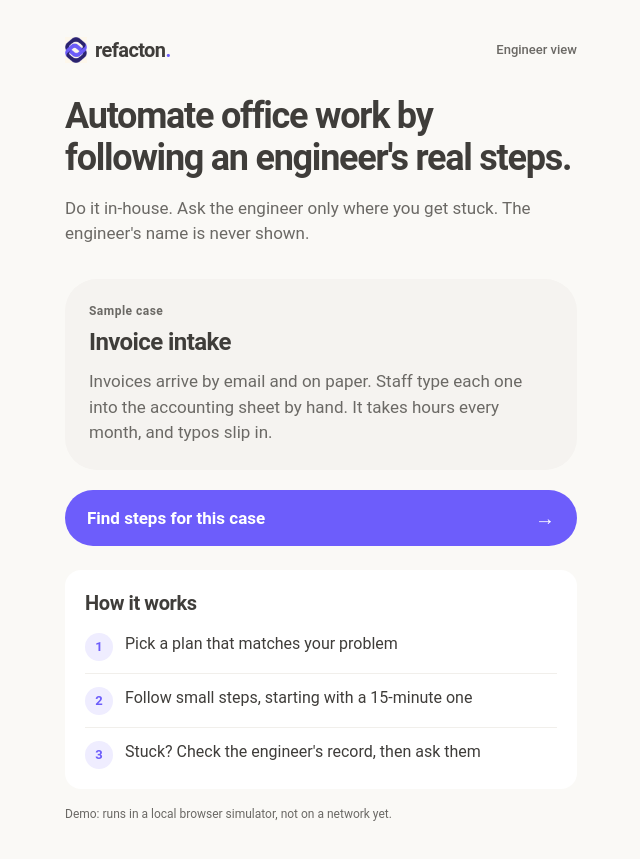
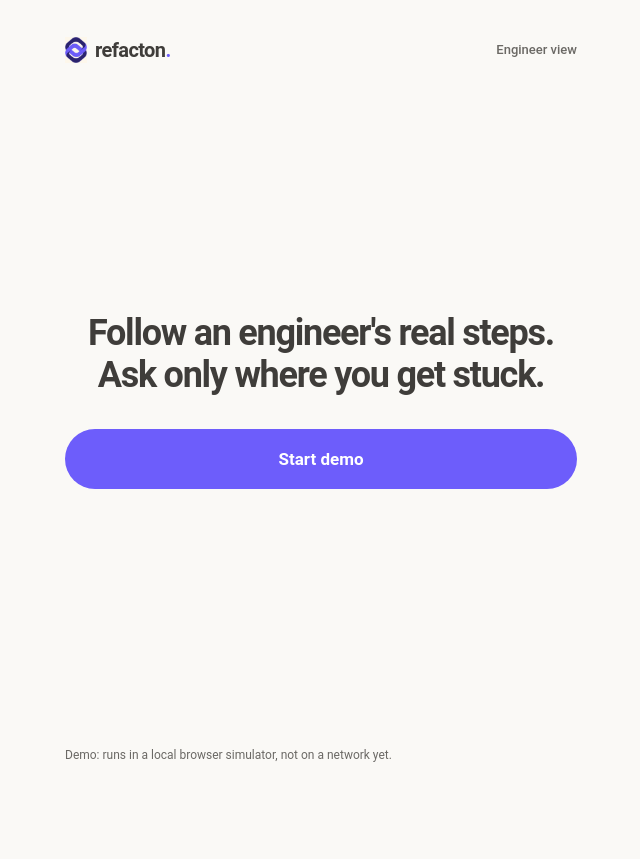
Before and after one commit to GIZMON-frapetino/refacton_midnight, a React (Vite) app in the folder demo-web/: page / in a window 1280 px wide. Shown: the whole page, without its empty margins (319-959 px from the left). After the commit the page ends 800 px from the top, so only its background shows below. Built offline with nearby package versions, Linux system fonts and the light colour scheme.

Commit message:
Simplify TOP and move the invoice case to screen two

```diff
--- /dev/null
+++ b/demo-web/src/components/CasePage.jsx
@@ -0,0 +1,31 @@
+const STEPS = [
+  'Pick a plan that matches your problem',
+  'Follow small steps, starting with a 15-minute one',
+  "Stuck? Check the engineer's record, then ask them",
+];
+
+export default function CasePage({ onFindSteps }) {
+  return (
+    <>
+      <section className="top-case" aria-labelledby="case-heading">
+        <p className="top-case-label">Sample case</p>
+        <h1 id="case-heading" tabIndex={-1}>Invoice intake</h1>
+        <p className="top-case-description">Invoices arrive by email and on paper. Staff type each one into the accounting sheet by hand. It takes hours every month, and typos slip in.</p>
+      </section>
+
+      <section className="top-how" aria-labelledby="how-heading">
+        <h2 id="how-heading">How it works</h2>
+        <ol className="top-steps">
+          {STEPS.map((step, index) => (
+            <li key={step}>
+              <span className="top-step-number" aria-hidden="true">{index + 1}</span>
+              <p>{step}</p>
+            </li>
+          ))}
+        </ol>
+      </section>
+
+      <button type="button" className="top-cta" onClick={onFindSteps}>Find steps for this case<span aria-hidden="true">→</span></button>
+    </>
+  );
+}
--- a/demo-web/src/components/TopPage.css
+++ b/demo-web/src/components/TopPage.css
@@ -76,7 +76,8 @@
   font-weight: 600;
   letter-spacing: 0.04em;
 }
-.top-page .top-case h2 {
+.top-page .top-case h2,
+.top-page .top-case h1 {
   margin-top: 8px;
   font-size: 24px;
   line-height: 1.25;
@@ -164,3 +165,23 @@
   .top-page { padding-top: 28px; padding-bottom: 36px; }
   .top-page .top-hero h1 { font-size: 36px; }
 }
+
+/* Screen 1 keeps the reference home's simple centered introduction.
+   Sample-case and how-it-works content now belong to screen 2. */
+.top-page.top-landing {
+  display: flex;
+  flex-direction: column;
+  min-height: 100svh;
+}
+.top-landing .top-header,
+.top-landing .top-footer { flex-shrink: 0; }
+.top-landing .top-main {
+  display: flex;
+  flex: 1;
+  flex-direction: column;
+  justify-content: center;
+  padding: 32px 0;
+}
+.top-landing .top-hero { margin-top: 0; text-align: center; }
+.top-landing .top-cta { justify-content: center; min-height: 60px; margin-top: 32px; }
+.case-page #case-heading:focus { outline: none; }
--- a/demo-web/src/components/TopPage.jsx
+++ b/demo-web/src/components/TopPage.jsx
@@ -1,28 +1,29 @@
 import { useState } from 'react';
 import App from '../App.jsx';
+import CasePage from './CasePage.jsx';
 import refactonLogo from '../assets/refacton-logo.png';
 import './TopPage.css';
 
-const STEPS = [
-  'Pick a plan that matches your problem',
-  'Follow small steps, starting with a 15-minute one',
-  "Stuck? Check the engineer's record, then ask them",
-];
-
 export default function TopPage() {
-  const [demoOpened, setDemoOpened] = useState(false);
+  const [screen, setScreen] = useState('top');
 
   function openExistingDemo(event) {
     event.preventDefault();
-    setDemoOpened(true);
+    setScreen('demo');
     window.scrollTo(0, 0);
     requestAnimationFrame(() => document.getElementById('demo-panel')?.focus());
   }
 
-  if (demoOpened) return <App />;
+  function startDemo() {
+    setScreen('case');
+    window.scrollTo(0, 0);
+    requestAnimationFrame(() => document.getElementById('case-heading')?.focus());
+  }
+
+  if (screen === 'demo') return <App />;
 
   return (
-    <div className="top-page">
+    <div className={`top-page ${screen === 'top' ? 'top-landing' : 'case-page'}`}>
       <header className="top-header">
         <span className="top-brand" aria-label="Refacton">
           <img src={refactonLogo} alt="" width="22" height="26" />
@@ -32,31 +33,16 @@ export default function TopPage() {
       </header>
 
       <main className="top-main">
-        <section className="top-hero" aria-labelledby="top-heading">
-          <h1 id="top-heading">Automate office work by following an engineer's real steps.</h1>
-          <p>Do it in-house. Ask the engineer only where you get stuck. The engineer's name is never shown.</p>
-        </section>
-
-        <section className="top-case" aria-labelledby="case-heading">
-          <p className="top-case-label">Sample case</p>
-          <h2 id="case-heading">Invoice intake</h2>
-          <p className="top-case-description">Invoices arrive by email and on paper. Staff type each one into the accounting sheet by hand. It takes hours every month, and typos slip in.</p>
-        </section>
-
-        <button type="button" className="top-cta" onClick={openExistingDemo}>Find steps for this case<span aria-hidden="true">→</span></button>
-
-        <section className="top-how" aria-labelledby="how-heading">
-          <h2 id="how-heading">How it works</h2>
-          <ol className="top-steps">
-            {STEPS.map((step, index) => (
-              <li key={step}>
-                <span className="top-step-number" aria-hidden="true">{index + 1}</span>
-                <p>{step}</p>
-              </li>
-            ))}
-          </ol>
-        </section>
-
+        {screen === 'top' ? (
+          <>
+            <section className="top-hero" aria-labelledby="top-heading">
+              <h1 id="top-heading">Follow an engineer's real steps. Ask only where you get stuck.</h1>
+            </section>
+            <button type="button" className="top-cta" onClick={startDemo}>Start demo</button>
+          </>
+        ) : (
+          <CasePage onFindSteps={openExistingDemo} />
+        )}
       </main>
 
       <footer className="top-footer">
```
